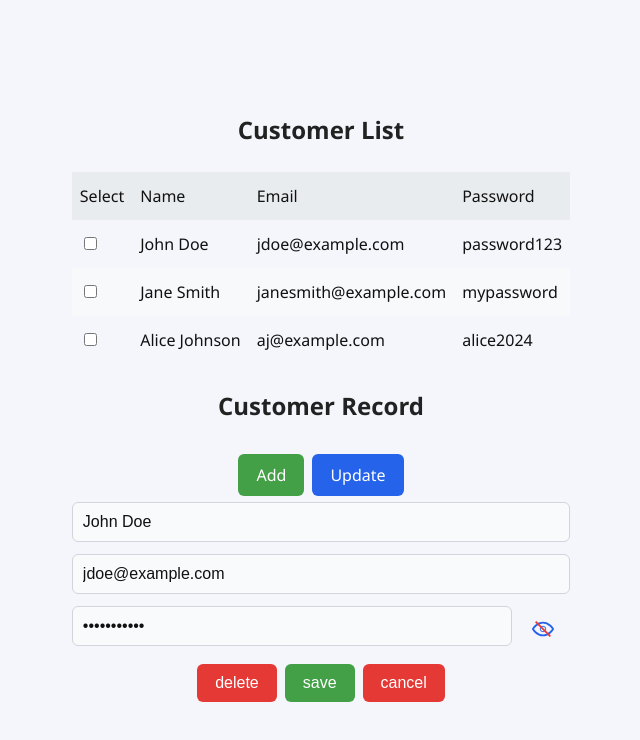
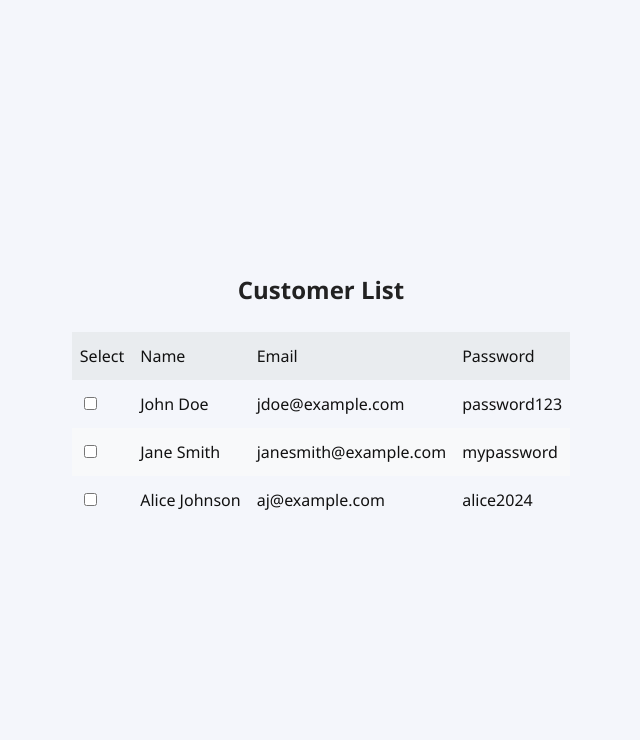
Before and after one commit to n-hccm/react-project, a React (Vite) app in the folder react/: page / in a window 1280 px wide. Shown: the top 740 px of the page, without its empty margins (319-959 px from the left). Built offline with nearby package versions, Linux system fonts and the light colour scheme.

Commit message:
Select customer chenge CustomerRecord (ERROR)

```diff
--- a/react/src/App.tsx
+++ b/react/src/App.tsx
@@ -1,7 +1,6 @@
 import './App.css'
 
 import CustomerList from './component/CustomerList'
-import CustomerRecord from './component/CustomerRecord'
 
 
 //create a basic example list of customer records.
@@ -17,7 +16,6 @@ function App() {
   return (
     <>
     <CustomerList list={staticData}/>
-    <CustomerRecord customer={staticData[0]}/>
     </>
   )
 }
--- a/react/src/component/CustomerList.tsx
+++ b/react/src/component/CustomerList.tsx
@@ -1,5 +1,7 @@
 import React from "react";
 import type { Customer } from "../types/Customer";
+import CustomerRecord from './CustomerRecord'
+
 
 interface CustomerListProps {
   list: Customer[];
@@ -12,6 +14,7 @@ const CustomerList: React.FC<CustomerListProps> = ({ list }) => {
         setSelectedCustomer(prev => (prev === uid ? null : uid));
     };
     return (
+        <>
         <div>
             <h2>Customer List</h2>
             <table>
@@ -41,6 +44,10 @@ const CustomerList: React.FC<CustomerListProps> = ({ list }) => {
                 </tbody>
             </table>
         </div>
+        {selectedCustomer !== null && (
+            <CustomerRecord customer={list.find(c => c.uid === selectedCustomer)!} />
+        )}
+</>
     );
 };
 
```
